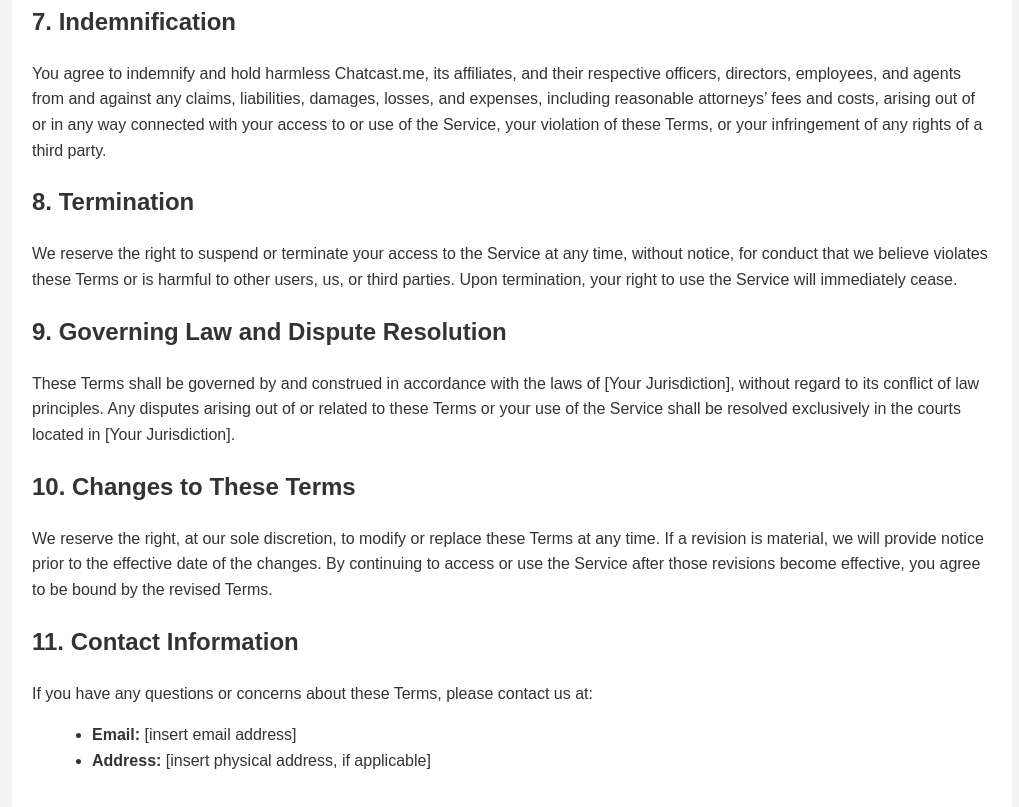
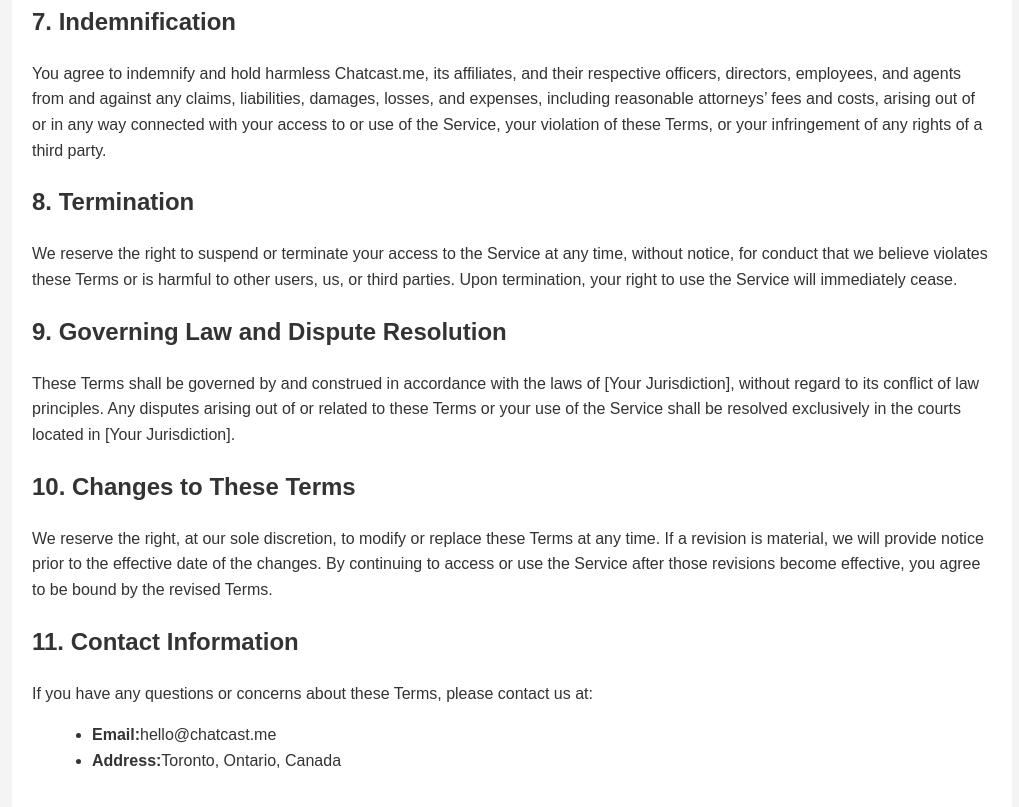
Before and after one commit to open-sudo/chatcast.me, a plain HTML site: page tos.html in a window 1280 px wide. Shown: the part 1719-2526 px from the top of the page, without its empty margins (128-1147 px from the left). Drawn offline with Linux system fonts and the light colour scheme.

Commit message:
Update tos.html

```diff
--- a/tos.html
+++ b/tos.html
@@ -36,7 +36,7 @@
 <body>
   <div class="container">
     <h1>Terms of Service</h1>
-    <p><strong>Effective Date:</strong> [Insert Date]</p>
+    <p><strong>Effective Date:</strong>02/17/2025</p>
 
     <h2>1. Acceptance of Terms</h2>
     <p>
@@ -125,8 +125,8 @@
       If you have any questions or concerns about these Terms, please contact us at:
     </p>
     <ul>
-      <li><strong>Email:</strong> [insert email address]</li>
-      <li><strong>Address:</strong> [insert physical address, if applicable]</li>
+      <li><strong>Email:</strong>hello@chatcast.me</li>
+      <li><strong>Address:</strong>Toronto, Ontario, Canada</li>
     </ul>
   </div>
 </body>
```
